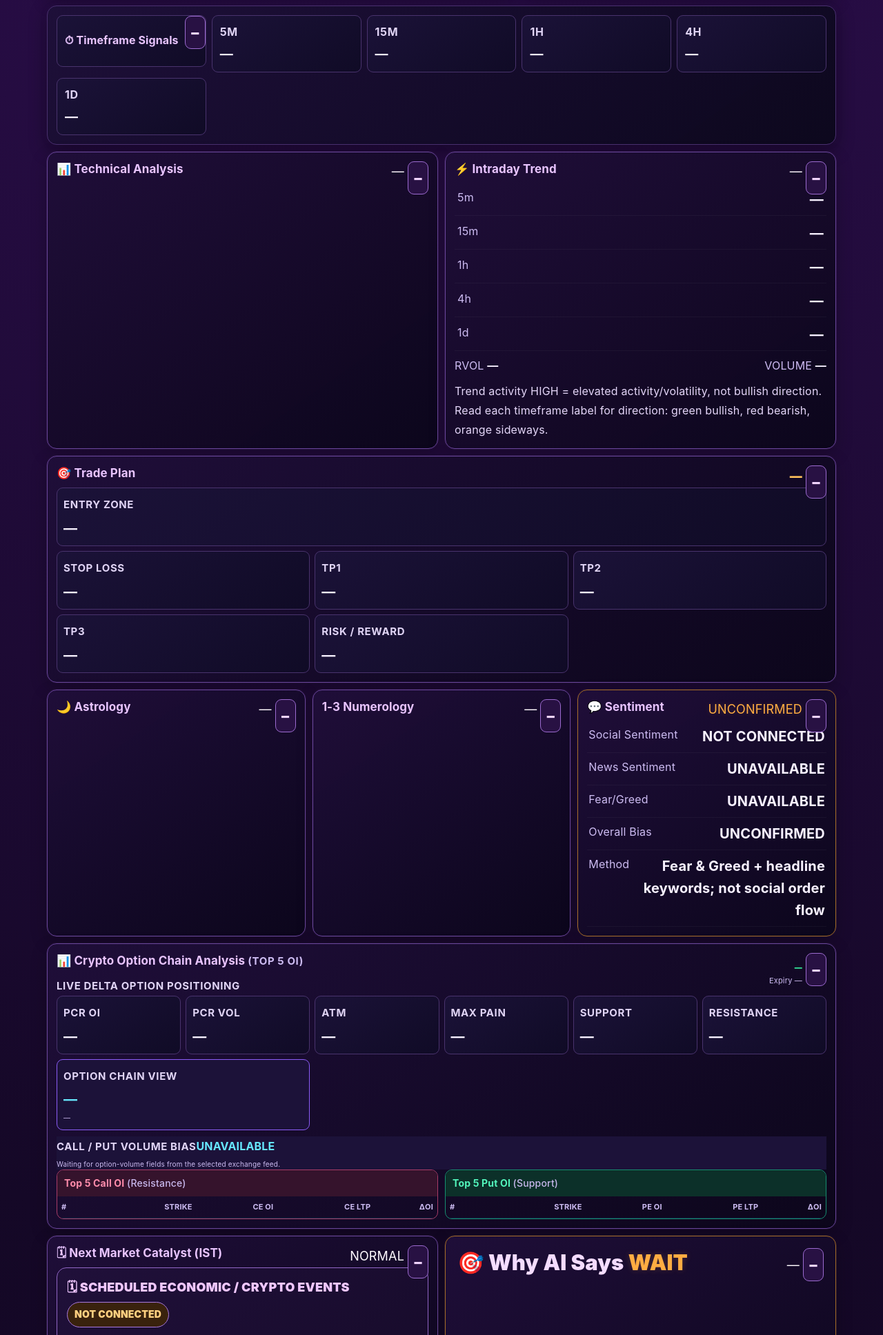
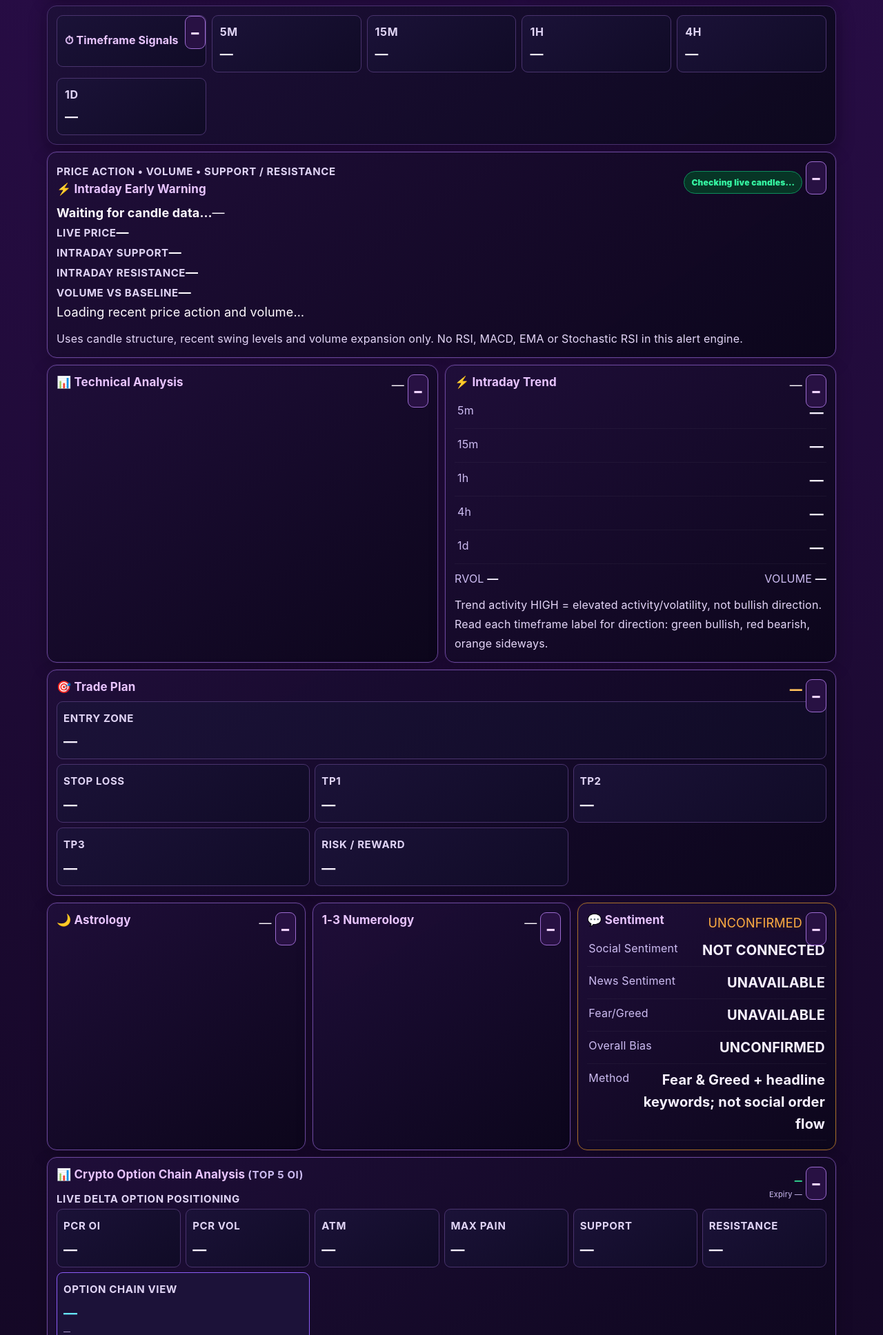
Before and after one commit to ansh9999999/NAKSHATRA-AI-CRYPTO, a FastAPI app: page / in a window 1280 px wide. Shown: the part 593-2529 px from the top of the page at 69% size. Run offline with FastAPI, Linux system fonts and the light colour scheme; data that the repository does not hold is empty.

Commit message:
Add files via upload

```diff
--- a/templates/dashboard.html
+++ b/templates/dashboard.html
@@ -3,7 +3,7 @@
 <head>
 <meta charset="utf-8"><meta name="viewport" content="width=device-width,initial-scale=1,viewport-fit=cover">
 <title>NAKSHATRA AI v7.1</title>
-<link rel="stylesheet" href="/static/style.css?v=7.2.0">
+<link rel="stylesheet" href="/static/style.css?v=7.3.0">
 </head>
 <body><div class="container">
 <header class="topbar">
@@ -25,6 +25,14 @@
 </section>
 
 <section class="tf-strip card"><div><small>5M</small><b id="tf5">—</b></div><div><small>15M</small><b id="tf15">—</b></div><div><small>1H</small><b id="tf1h">—</b></div><div><small>4H</small><b id="tf4h">—</b></div><div><small>1D</small><b id="tf1d">—</b></div></section>
+
+<section class="card early-warning-card" id="intradayEarlyWarning">
+  <div class="section-head"><div><span class="eyebrow">PRICE ACTION • VOLUME • SUPPORT / RESISTANCE</span><h2>⚡ Intraday Early Warning</h2></div><span id="ewStatus" class="live-pill">Checking live candles…</span></div>
+  <div class="ew-main"><strong id="ewSignal">Waiting for candle data…</strong><span id="ewBias">—</span></div>
+  <div class="ew-levels"><div><small>LIVE PRICE</small><b id="ewPrice">—</b></div><div><small>INTRADAY SUPPORT</small><b id="ewSupport">—</b></div><div><small>INTRADAY RESISTANCE</small><b id="ewResistance">—</b></div><div><small>VOLUME VS BASELINE</small><b id="ewVolume">—</b></div></div>
+  <div class="ew-reasons" id="ewReasons">Loading recent price action and volume…</div>
+  <p class="gm-note" id="ewMethod">Uses candle structure, recent swing levels and volume expansion only. No RSI, MACD, EMA or Stochastic RSI in this alert engine.</p>
+</section>
 
 <main class="dashboard-grid">
 <div class="main-col">
@@ -68,4 +76,4 @@
   <div class="global-footnote">Global monitor is read-only and separate from Delta trading logic. Exchange endpoints can be rate-limited or region-blocked; unavailable sources are shown explicitly. Current warning uses 24h ticker thresholds, not second-by-second prediction.</div>
 </section>
 <footer><span>NAKSHATRA AI v4.0 • Market data from Delta Exchange</span><span>Auto refresh 10s</span></footer>
-</div><script src="/static/app.js?v=7.1.0"></script><link rel="stylesheet" href="/static/global-market.css?v=7.0.0"><script src="/static/global-market.js?v=7.0.0"></script></body></html>
+</div><script src="/static/app.js?v=7.3.0"></script><link rel="stylesheet" href="/static/global-market.css?v=7.0.0"><script src="/static/global-market.js?v=7.0.0"></script></body></html>
```
